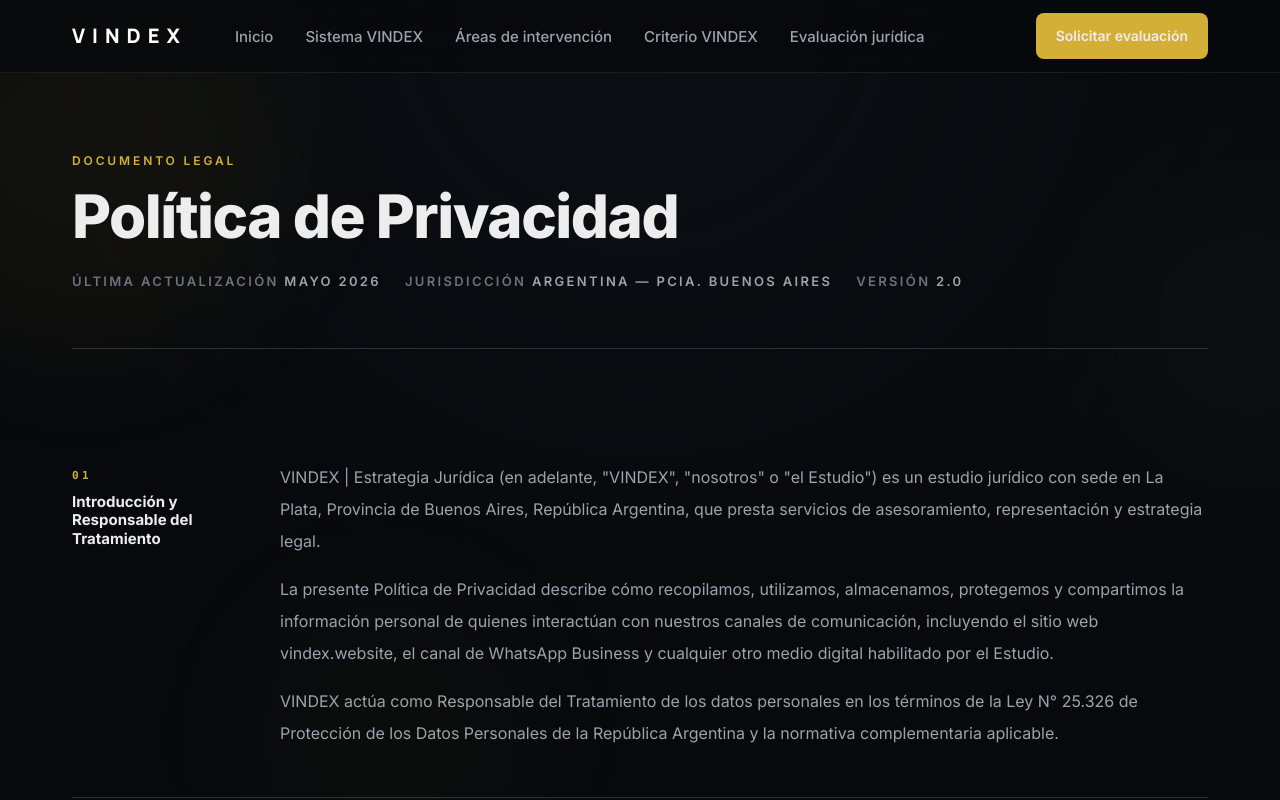
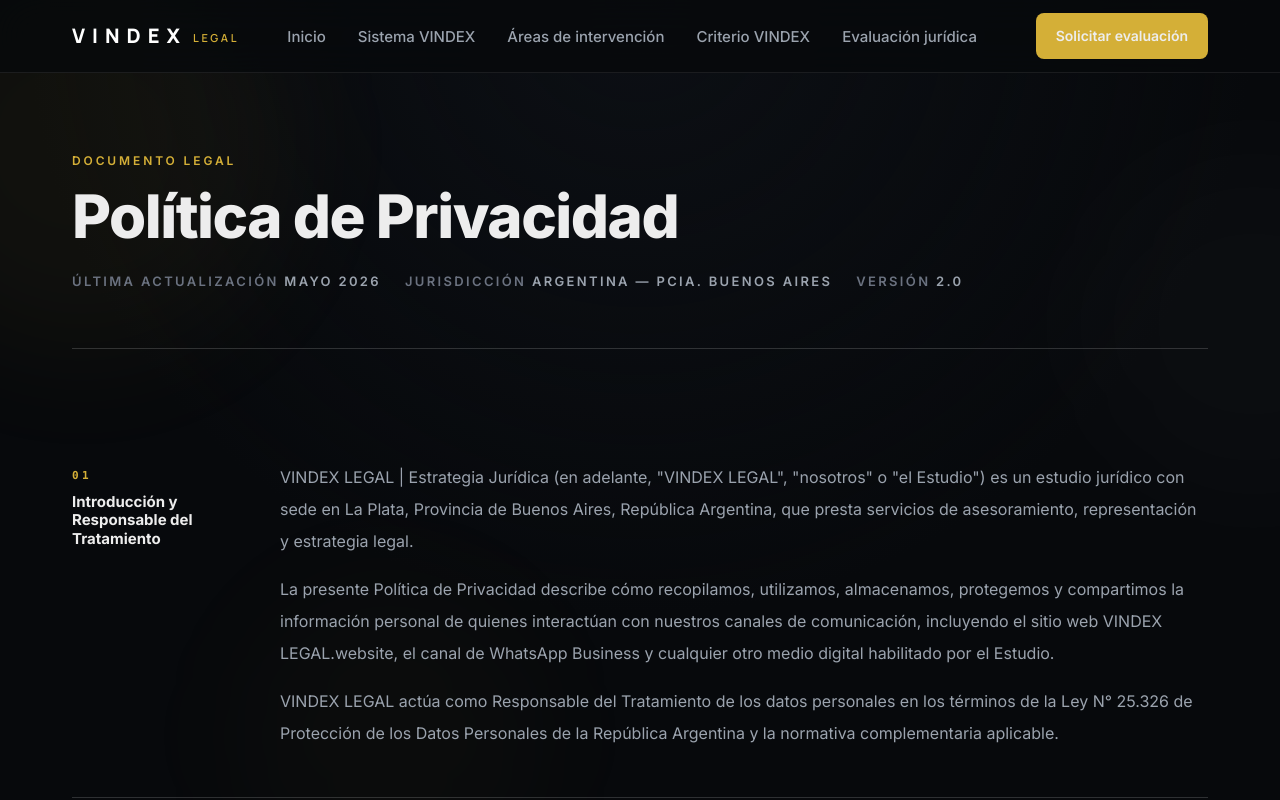
Before and after one commit to MarceRetamal/vindex, a Next.js app: page /politica-de-privacidad in a window 1280 px wide. Shown: the top 800 px of the page. Built offline with nearby package versions, Linux system fonts and the light colour scheme.

Commit message:
FIX VINDEX FOR VINDEX LEGAL

```diff
--- a/src/app/(site)/politica-de-privacidad/page.tsx
+++ b/src/app/(site)/politica-de-privacidad/page.tsx
@@ -8,7 +8,7 @@
 export const metadata: Metadata = buildMetadata({
   title: 'Política de Privacidad',
   description:
-    'Política de privacidad de VINDEX | Estrategia Jurídica. Información sobre el tratamiento de datos personales conforme a la Ley N° 25.326.',
+    'Política de privacidad de VINDEX LEGAL | Estrategia Jurídica. Información sobre el tratamiento de datos personales conforme a la Ley N° 25.326.',
   path: '/politica-de-privacidad',
 })
 
@@ -17,9 +17,9 @@
     num: '01',
     title: 'Introducción y Responsable del Tratamiento',
     content: [
-      'VINDEX | Estrategia Jurídica (en adelante, "VINDEX", "nosotros" o "el Estudio") es un estudio jurídico con sede en La Plata, Provincia de Buenos Aires, República Argentina, que presta servicios de asesoramiento, representación y estrategia legal.',
-      'La presente Política de Privacidad describe cómo recopilamos, utilizamos, almacenamos, protegemos y compartimos la información personal de quienes interactúan con nuestros canales de comunicación, incluyendo el sitio web vindex.website, el canal de WhatsApp Business y cualquier otro medio digital habilitado por el Estudio.',
-      'VINDEX actúa como Responsable del Tratamiento de los datos personales en los términos de la Ley N° 25.326 de Protección de los Datos Personales de la República Argentina y la normativa complementaria aplicable.',
+      'VINDEX LEGAL | Estrategia Jurídica (en adelante, "VINDEX LEGAL", "nosotros" o "el Estudio") es un estudio jurídico con sede en La Plata, Provincia de Buenos Aires, República Argentina, que presta servicios de asesoramiento, representación y estrategia legal.',
+      'La presente Política de Privacidad describe cómo recopilamos, utilizamos, almacenamos, protegemos y compartimos la información personal de quienes interactúan con nuestros canales de comunicación, incluyendo el sitio web VINDEX LEGAL.website, el canal de WhatsApp Business y cualquier otro medio digital habilitado por el Estudio.',
+      'VINDEX LEGAL actúa como Responsable del Tratamiento de los datos personales en los términos de la Ley N° 25.326 de Protección de los Datos Personales de la República Argentina y la normativa complementaria aplicable.',
     ],
   },
   {
@@ -41,7 +41,7 @@
     num: '04',
     title: 'Canal de WhatsApp Business e Inteligencia Artificial',
     content: [
-      'VINDEX utiliza WhatsApp Business API (Meta Platforms, Inc.) como canal oficial de comunicación. Las interacciones realizadas a través de este canal pueden ser procesadas por sistemas de inteligencia artificial para clasificar y priorizar consultas entrantes, brindar orientación general de carácter informativo sobre el ordenamiento jurídico argentino, y derivar la comunicación al profesional responsable cuando corresponda.',
+      'VINDEX LEGAL utiliza WhatsApp Business API (Meta Platforms, Inc.) como canal oficial de comunicación. Las interacciones realizadas a través de este canal pueden ser procesadas por sistemas de inteligencia artificial para clasificar y priorizar consultas entrantes, brindar orientación general de carácter informativo sobre el ordenamiento jurídico argentino, y derivar la comunicación al profesional responsable cuando corresponda.',
       'Las respuestas automatizadas tienen carácter meramente orientativo e informativo. No constituyen asesoramiento jurídico, no crean relación abogado-cliente y no reemplazan la consulta profesional personalizada.',
       'Los mensajes intercambiados a través de WhatsApp están sujetos adicionalmente a la Política de Privacidad de WhatsApp y las condiciones de Meta Platforms, Inc.',
     ],
@@ -50,7 +50,7 @@
     num: '05',
     title: 'Base Legal del Tratamiento',
     content: [
-      'El tratamiento de datos personales por parte de VINDEX se fundamenta en alguna de las siguientes bases legales: consentimiento del titular, otorgado de forma libre, expresa e informada al iniciar una comunicación; ejecución de un contrato, cuando el tratamiento es necesario para la prestación del servicio jurídico encomendado; obligación legal, cuando el tratamiento resulta exigido por el ordenamiento jurídico aplicable; e interés legítimo, para la gestión interna del Estudio y la mejora de los servicios.',
+      'El tratamiento de datos personales por parte de VINDEX LEGAL LEGAL se fundamenta en alguna de las siguientes bases legales: consentimiento del titular, otorgado de forma libre, expresa e informada al iniciar una comunicación; ejecución de un contrato, cuando el tratamiento es necesario para la prestación del servicio jurídico encomendado; obligación legal, cuando el tratamiento resulta exigido por el ordenamiento jurídico aplicable; e interés legítimo, para la gestión interna del Estudio y la mejora de los servicios.',
     ],
   },
   {
@@ -65,7 +65,7 @@
     num: '07',
     title: 'Compartición con Terceros',
     content: [
-      'VINDEX no comercializa ni cede datos personales a terceros con fines comerciales. Los datos podrán ser compartidos únicamente con proveedores tecnológicos que actúan como encargados del tratamiento (plataformas de gestión, servicios en la nube, herramientas de automatización), bajo acuerdos de confidencialidad y seguridad; con organismos judiciales o administrativos cuando sea requerido por mandato legal o resolución judicial; y con peritos, mediadores u otros profesionales intervinientes en el proceso, cuando resulte necesario para la defensa del cliente.',
+      'VINDEX LEGAL no comercializa ni cede datos personales a terceros con fines comerciales. Los datos podrán ser compartidos únicamente con proveedores tecnológicos que actúan como encargados del tratamiento (plataformas de gestión, servicios en la nube, herramientas de automatización), bajo acuerdos de confidencialidad y seguridad; con organismos judiciales o administrativos cuando sea requerido por mandato legal o resolución judicial; y con peritos, mediadores u otros profesionales intervinientes en el proceso, cuando resulte necesario para la defensa del cliente.',
       'Los proveedores tecnológicos utilizados incluyen, entre otros: Meta Platforms Inc. (WhatsApp Business API), Google LLC (servicios de inteligencia artificial), HubSpot Inc. (gestión de contactos y análisis de navegación mediante cookies) y servicios de infraestructura en la nube. Todos ellos operan bajo marcos de protección de datos reconocidos internacionalmente.',
     ],
   },
@@ -73,8 +73,8 @@
     num: '08',
     title: 'Derechos del Titular de los Datos',
     content: [
-      'De conformidad con la Ley N° 25.326 y demás normativa aplicable, el titular de los datos personales tiene derecho a: acceder a qué datos personales trata VINDEX y con qué finalidad; rectificar datos inexactos o incompletos; solicitar la cancelación o supresión de datos cuando ya no resulten necesarios; oponerse al tratamiento de sus datos en determinadas circunstancias; y solicitar la portabilidad de sus datos en formato estructurado y legible.',
-      'Para ejercer cualquiera de estos derechos, el titular puede dirigirse a VINDEX a través de los medios indicados en la sección de Contacto. La solicitud será atendida dentro de los plazos previstos por la normativa vigente.',
+      'De conformidad con la Ley N° 25.326 y demás normativa aplicable, el titular de los datos personales tiene derecho a: acceder a qué datos personales trata VINDEX LEGAL y con qué finalidad; rectificar datos inexactos o incompletos; solicitar la cancelación o supresión de datos cuando ya no resulten necesarios; oponerse al tratamiento de sus datos en determinadas circunstancias; y solicitar la portabilidad de sus datos en formato estructurado y legible.',
+      'Para ejercer cualquiera de estos derechos, el titular puede dirigirse a VINDEX LEGAL a través de los medios indicados en la sección de Contacto. La solicitud será atendida dentro de los plazos previstos por la normativa vigente.',
       'El titular tiene derecho a presentar una reclamación ante la Dirección Nacional de Protección de Datos Personales (www.argentina.gob.ar/aaip) si considera que el tratamiento de sus datos vulnera la normativa aplicable.',
     ],
   },
@@ -82,29 +82,29 @@
     num: '09',
     title: 'Seguridad de la Información',
     content: [
-      'VINDEX implementa medidas técnicas y organizativas adecuadas para garantizar la seguridad de los datos personales y prevenir su pérdida, alteración, acceso no autorizado o divulgación indebida.',
-      'No obstante, ningún sistema de transmisión de datos por internet puede garantizar una seguridad absoluta. En caso de detectar una brecha de seguridad que pueda afectar sus datos, VINDEX lo comunicará conforme a los procedimientos previstos por la normativa vigente.',
+      'VINDEX LEGAL implementa medidas técnicas y organizativas adecuadas para garantizar la seguridad de los datos personales y prevenir su pérdida, alteración, acceso no autorizado o divulgación indebida.',
+      'No obstante, ningún sistema de transmisión de datos por internet puede garantizar una seguridad absoluta. En caso de detectar una brecha de seguridad que pueda afectar sus datos, VINDEX LEGAL lo comunicará conforme a los procedimientos previstos por la normativa vigente.',
     ],
   },
   {
     num: '10',
     title: 'Transferencias Internacionales',
     content: [
-      'Algunos de nuestros proveedores tecnológicos están ubicados fuera de Argentina. En tales casos, VINDEX verifica que dichas transferencias se realicen hacia países o entidades que garanticen un nivel adecuado de protección, o bajo las garantías contractuales previstas por la normativa de protección de datos personales.',
+      'Algunos de nuestros proveedores tecnológicos están ubicados fuera de Argentina. En tales casos, VINDEX LEGAL verifica que dichas transferencias se realicen hacia países o entidades que garanticen un nivel adecuado de protección, o bajo las garantías contractuales previstas por la normativa de protección de datos personales.',
     ],
   },
   {
     num: '11',
     title: 'Modificaciones a esta Política',
     content: [
-      'VINDEX se reserva el derecho de actualizar la presente Política de Privacidad cuando resulte necesario por cambios normativos, tecnológicos o en los servicios prestados. La versión actualizada estará siempre disponible en esta página con indicación de la fecha de última modificación.',
+      'VINDEX LEGAL se reserva el derecho de actualizar la presente Política de Privacidad cuando resulte necesario por cambios normativos, tecnológicos o en los servicios prestados. La versión actualizada estará siempre disponible en esta página con indicación de la fecha de última modificación.',
     ],
   },
   {
     num: '12',
     title: 'Contacto',
     content: [
-      'Para cualquier consulta, solicitud de ejercicio de derechos o comunicación relacionada con el tratamiento de datos personales, puede dirigirse a VINDEX a través del formulario de evaluación jurídica disponible en el sitio web o mediante el canal de WhatsApp Business habilitado.',
+      'Para cualquier consulta, solicitud de ejercicio de derechos o comunicación relacionada con el tratamiento de datos personales, puede dirigirse a VINDEX LEGAL a través del formulario de evaluación jurídica disponible en el sitio web o mediante el canal de WhatsApp Business habilitado.',
     ],
   },
 ]
--- a/src/app/layout.tsx
+++ b/src/app/layout.tsx
@@ -7,21 +7,21 @@
   // 1. CORREGIDO: Actualizamos la base del dominio para indexación real de Google
   metadataBase: new URL('https://vindexlegal.com.ar'),
   title: {
-    default: 'VINDEX',
-    template: '%s | VINDEX',
+    default: 'VINDEX LEGAL',
+    template: '%s | VINDEX LEGAL',
   },
   description: 'Estrategia jurídica para conflictos complejos.',
   openGraph: {
-    title: 'VINDEX',
+    title: 'VINDEX LEGAL',
     description: 'Estrategia jurídica para conflictos complejos.',
     url: 'https://vindexlegal.com.ar', // 2. CORREGIDO: URL canónica oficial para redes sociales
-    siteName: 'VINDEX',
+    siteName: 'VINDEX LEGAL',
     locale: 'es_AR',
     type: 'website',
   },
   twitter: {
     card: 'summary_large_image',
-    title: 'VINDEX',
+    title: 'VINDEX LEGAL',
     description: 'Estrategia jurídica para conflictos complejos.',
   },
 }
--- a/src/app/manifest.ts
+++ b/src/app/manifest.ts
@@ -2,8 +2,8 @@
 
 export default function manifest(): MetadataRoute.Manifest {
   return {
-    name: 'VINDEX',
-    short_name: 'VINDEX',
+    name: 'VINDEX LEGAL',
+    short_name: 'VINDEX LEGAL',
     description: 'Estrategia jurídica para conflictos complejos.',
     start_url: '/',
     display: 'standalone',
--- a/src/app/not-found.tsx
+++ b/src/app/not-found.tsx
@@ -14,7 +14,7 @@
 
         <p className="max-w-2xl text-[15px] leading-7 text-[var(--text-secondary)] md:text-lg md:leading-8">
           El recurso que intentaste abrir no forma parte de la estructura actual
-          de VINDEX o fue desplazado dentro del sistema.
+          de VINDEX LEGAL o fue desplazado dentro del sistema.
         </p>
 
         <div className="pt-2">
--- a/src/components/forms/EvaluationForm.tsx
+++ b/src/components/forms/EvaluationForm.tsx
@@ -220,7 +220,7 @@
         {/* 🏛️ DISCLAIMER INSTITUCIONAL DE ADMISIBILIDAD */}
         <div className="text-justify border-t border-white/[0.05] pt-4">
           <p className="text-[12px] text-zinc-500 leading-relaxed font-light">
-            La transmisión de estos datos inicia el protocolo preliminar de análisis de admisibilidad técnica de VINDEX.
+            La transmisión de estos datos inicia el protocolo preliminar de análisis de admisibilidad técnica de VINDEX LEGAL.
             El envío del formulario no constituye la aceptación del caso ni genera relación profesional alguna hasta tanto
             la firma emita un dictamen de viabilidad estratégica formal e informe las condiciones de contratación.
           </p>
--- a/src/components/layout/Footer.tsx
+++ b/src/components/layout/Footer.tsx
@@ -9,11 +9,18 @@
           <div className="space-y-3 md:space-y-4">
             <div className="text-sm font-bold tracking-[0.22em] text-white">
               VINDEX
+              <span className="ml-1 text-[0.6em] font-semibold tracking-[0.18em] text-[var(--accent)]">
+                LEGAL
+              </span>
             </div>
 
             <p className="max-w-md text-[15px] leading-7 text-[var(--text-secondary)] md:text-base">
               Análisis, estrategia e intervención jurídica para conflictos
               complejos.
+            </p>
+
+            <p className="text-[13px] leading-6 text-[var(--text-muted)]">
+              La Plata, Provincia de Buenos Aires.
             </p>
           </div>
 
@@ -62,7 +69,7 @@
         <div className="mt-8 border-t border-[var(--border-strong)] pt-5 md:mt-10 md:pt-6">
           <div className="flex flex-col gap-3 md:flex-row md:items-center md:justify-between">
             <p className="text-[11px] leading-6 text-[var(--text-muted)] md:text-xs">
-              VINDEX — estrategia jurídica para conflictos complejos.
+              VINDEX LEGAL — estrategia jurídica para conflictos complejos.
             </p>
             <Link
               href="/politica-de-privacidad"
--- a/src/components/layout/Header.tsx
+++ b/src/components/layout/Header.tsx
@@ -12,6 +12,15 @@
 export function Header() {
   const pathname = usePathname()
   const [isOpen, setIsOpen] = useState(false)
+  const [lastPathname, setLastPathname] = useState(pathname)
+
+  // Cierra el menú móvil al cambiar de ruta. Se ajusta durante el render
+  // (no dentro de un efecto) siguiendo el patrón recomendado por React para
+  // resetear estado cuando cambia un valor externo, evitando renders en cascada.
+  if (pathname !== lastPathname) {
+    setLastPathname(pathname)
+    setIsOpen(false)
+  }
 
   useEffect(() => {
     if (isOpen) {
@@ -23,10 +32,6 @@
       document.body.classList.remove('overflow-hidden', 'touch-none')
     }
   }, [isOpen])
-
-  useEffect(() => {
-    setIsOpen(false)
-  }, [pathname])
 
   return (
     <>
@@ -40,6 +45,9 @@
           >
             <span className="text-base font-extrabold tracking-[0.35em] text-white uppercase transition-colors group-hover:text-[var(--accent)] sm:text-lg md:text-xl font-heading">
               VINDEX
+              <span className="ml-1.5 text-[0.55em] font-semibold tracking-[0.25em] text-[var(--accent)] align-middle">
+                LEGAL
+              </span>
             </span>
           </Link>
 
--- a/src/components/sections/home/Hero.tsx
+++ b/src/components/sections/home/Hero.tsx
@@ -53,8 +53,9 @@
 
             <p className="max-w-2xl text-[15px] leading-7 text-[var(--text-secondary)] sm:text-base md:text-lg md:leading-8">
               VINDEX estructura análisis, evaluación e intervención para escenarios
-              jurídicos donde la claridad técnica, la lectura profunda del conflicto
-              y la superioridad estratégica modifican el resultado.
+              jurídicos en La Plata y en toda la Provincia de Buenos Aires, donde
+              la claridad técnica, la lectura profunda del conflicto y la
+              superioridad estratégica modifican el resultado.
             </p>
 
             <div className="flex flex-col gap-3 sm:flex-row sm:gap-4 pt-1">
--- a/src/data/site.ts
+++ b/src/data/site.ts
@@ -1,5 +1,5 @@
 export const siteConfig = {
-  name: 'VINDEX',
+  name: 'VINDEX LEGAL',
   claim: 'Estrategia jurídica para conflictos complejos.',
   cta: {
     label: 'Solicitar evaluación',
```
Also changed, not shown: src/app/api/intake/route.ts (+10 -10 lines).
